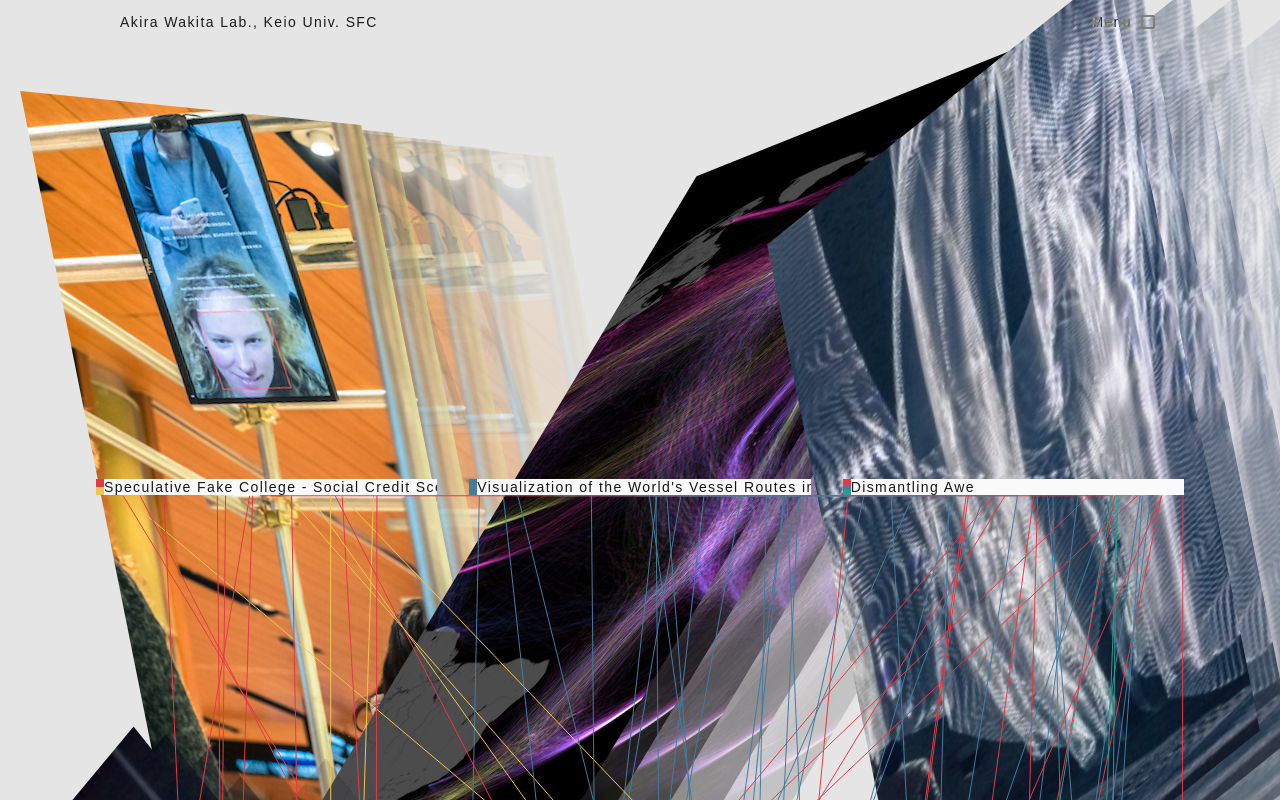
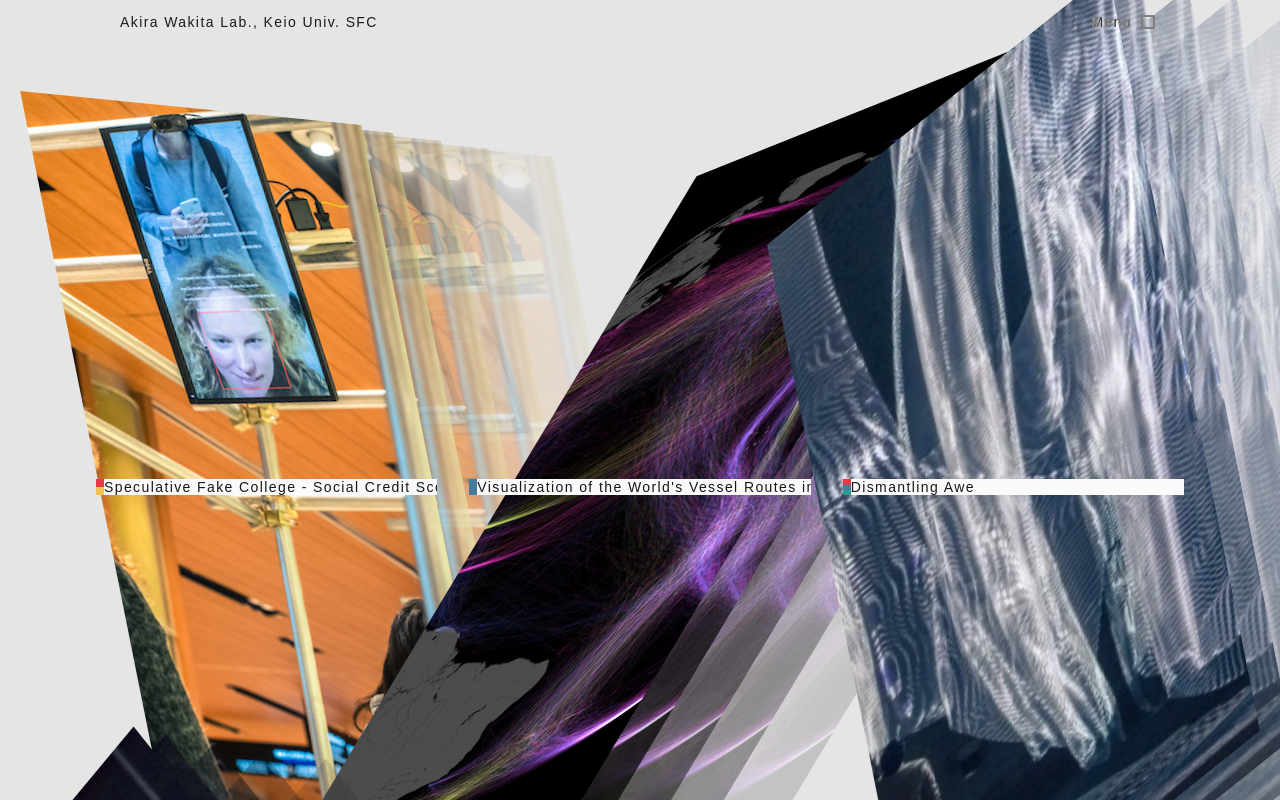
Before and after one commit to wakita-lab/web, a Next.js app: page / in a window 1280 px wide. Shown: the top 800 px of the page. Built offline with nearby package versions, Linux system fonts and the light colour scheme; a web font is replaced by a local one.

Commit message:
fix: Update line coordinates to use ax, ay, bx, by for better clarity and consistency

```diff
--- a/src/components/CategoryLines.tsx
+++ b/src/components/CategoryLines.tsx
@@ -6,10 +6,10 @@ import { getTagColor } from '@/constants/tags';
 
 // Line interface definition
 type Line = {
-  x1: number;
-  y1: number;
-  x2: number;
-  y2: number;
+  ax: number;
+  ay: number;
+  bx: number;
+  by: number;
   tag: Tag;
 };
 
@@ -42,25 +42,22 @@ export default function CategoryLines({ workRefs, works }: CategoryLinesProps) {
     // ランダムな曲線のペアを選択
     const pairs = selectRandomLines(works);
     setSelectedPairs(pairs);
+    calculateLines();
     // eslint-disable-next-line react-hooks/exhaustive-deps
   }, []);
 
   useEffect(() => {
-    // Recalculate lines when screen size changes
     const handleResize = () => {
       calculateLines();
     };
 
     window.addEventListener('resize', handleResize);
 
-    // Calculate lines on initial rendering and when element positions change
-    calculateLines();
-
     return () => {
       window.removeEventListener('resize', handleResize);
     };
     // eslint-disable-next-line react-hooks/exhaustive-deps
-  }, [workRefs, works, selectedPairs]);
+  }, []);
 
   // ランダムに曲線のペアを選択する関数
   const selectRandomLines = (works: typeof WORKS): SelectedPair[] => {
@@ -136,12 +133,12 @@ export default function CategoryLines({ workRefs, works }: CategoryLinesProps) {
         const rect2 = ref2.current.getBoundingClientRect();
 
         // Calculate center coordinates of the works
-        const x1 = rect1.left + rect1.width * indexAratio - svgOffsetX;
-        const y1 = rect1.top + rect1.height / 2 - svgOffsetY + 8.5;
-        const x2 = rect2.left + rect2.width * indexBratio - svgOffsetX;
-        const y2 = rect2.top + rect2.height / 2 - svgOffsetY + 8.5;
+        const ax = rect1.left + rect1.width * indexAratio - svgOffsetX;
+        const ay = rect1.top + rect1.height / 2 - svgOffsetY + 8.5;
+        const bx = rect2.left + rect2.width * indexBratio - svgOffsetX;
+        const by = rect2.top + rect2.height / 2 - svgOffsetY + 8.5;
 
-        newLines.push({ x1, y1, x2, y2, tag });
+        newLines.push({ ax, ay, bx, by, tag });
       }
     });
 
@@ -149,9 +146,10 @@ export default function CategoryLines({ workRefs, works }: CategoryLinesProps) {
   };
 
   // Function to generate catenary curve path
-  const generateCatenaryPath = (x1: number, y1: number, x2: number, y2: number): string => {
+  const generateCatenaryPath = (ax: number, ay: number, bx: number, by: number): string => {
+
     // Generate SVG path data (cubic Bezier curve)
-    return `M ${x1} ${y1}, ${x2} ${y2}`;
+    return `M ${ax} ${ay}, ${bx} ${by}`;
   };
 
   return (
@@ -163,7 +161,7 @@ export default function CategoryLines({ workRefs, works }: CategoryLinesProps) {
       {lines.map((line, index) => (
         <path
           key={index}
-          d={generateCatenaryPath(line.x1, line.y1, line.x2, line.y2)}
+          d={generateCatenaryPath(line.ax, line.ay, line.bx, line.by)}
           stroke={getTagColor(line.tag)}
           strokeWidth="1"
           fill="none"
```
